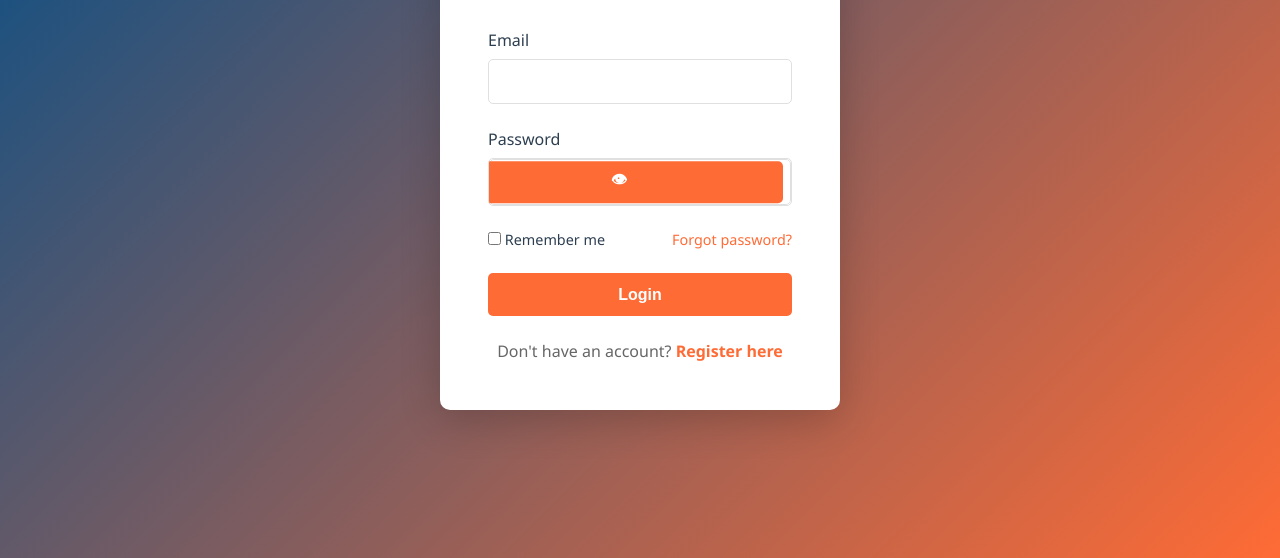
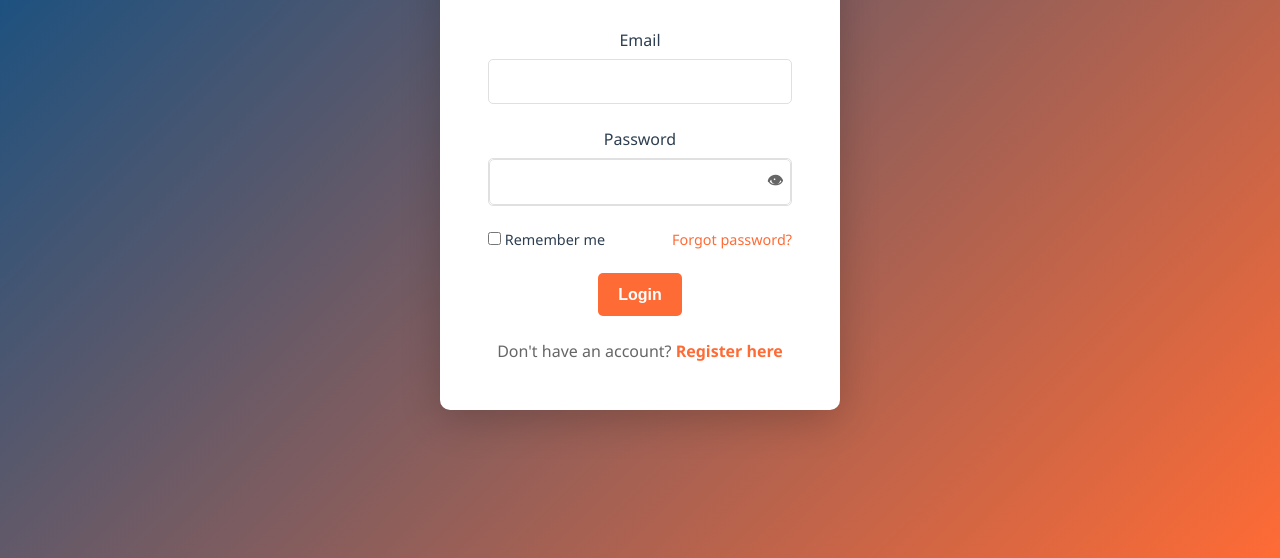
Before and after one commit to saikiranyt2001/mycart, a website: page frontend/login.html in a window 1280 px wide. Shown: the part 242-800 px from the top of the page. Drawn offline with Linux system fonts and the light colour scheme; no server answers.

Commit message:
Improve auth UI and API fallback

```diff
--- a/frontend/css/auth.css
+++ b/frontend/css/auth.css
@@ -46,6 +46,10 @@ body {
     color: var(--secondary-color);
 }
 
+.auth-box form {
+    text-align: center;
+}
+
 .form-group {
     margin-bottom: 1.5rem;
 }
@@ -58,6 +62,8 @@ body {
     overflow: hidden;
     background: #fff;
     position: relative;
+    width: 100%;
+    max-width: 320px;
 }
 
 .password-input-wrapper input {
@@ -65,6 +71,15 @@ body {
     min-width: 0;
     border: 0;
     padding: 0.6rem 2.1rem 0.6rem 0.8rem;
+    background: #fff;
+}
+
+.password-input-wrapper input:-webkit-autofill,
+.password-input-wrapper input:-webkit-autofill:hover,
+.password-input-wrapper input:-webkit-autofill:focus {
+    box-shadow: 0 0 0 1000px #fff inset;
+    -webkit-text-fill-color: var(--dark-text);
+    caret-color: var(--dark-text);
 }
 
 .password-input-wrapper input:focus {
@@ -87,12 +102,13 @@ body {
     cursor: pointer;
     color: #666;
     font-size: 0.9rem;
+    background: transparent;
     transition: background-color 0.2s, color 0.2s;
 }
 
 .toggle-password:hover {
-    background: #f5f5f5;
-    color: var(--primary-color);
+    background: transparent;
+    color: #333;
 }
 
 .toggle-password:focus {
@@ -142,8 +158,11 @@ body {
 }
 
 .auth-box button {
-    width: 100%;
-    padding: 0.8rem;
+    display: inline-flex;
+    align-items: center;
+    justify-content: center;
+    width: auto;
+    padding: 0.8rem 1.25rem;
     background-color: var(--primary-color);
     color: white;
     border: none;
@@ -156,6 +175,17 @@ body {
 
 .auth-box button:hover {
     background-color: #E85A2A;
+}
+
+.auth-box button.toggle-password {
+    background: transparent;
+    color: #666;
+    padding: 0;
+    width: 1rem;
+    min-width: 0;
+    height: 1rem;
+    border: none;
+    box-shadow: none;
 }
 
 .auth-link {
--- a/frontend/js/auth.js
+++ b/frontend/js/auth.js
@@ -63,7 +63,8 @@ if (loginForm) {
                 body: JSON.stringify(formData)
             });
 
-            const data = await response.json();
+            const isJson = response.headers.get('content-type')?.includes('application/json');
+            const data = isJson ? await response.json() : { message: await response.text() };
 
             if (response.ok) {
                 localStorage.setItem('token', data.token);
--- a/frontend/js/config.js
+++ b/frontend/js/config.js
@@ -24,23 +24,19 @@
     const candidates = [];
     const isLocalHost = (typeof window !== 'undefined') && ['localhost', '127.0.0.1'].includes(window.location.hostname);
 
-    // On localhost/127 force local backend without probing to avoid hitting remote
-    if (isLocalHost) {
-      console.info('[api] forcing local base', DEFAULT_LOCAL);
-      return DEFAULT_LOCAL;
-    }
-
     if (stored && stored.trim()) {
       candidates.push(stored.trim());
     }
 
-    candidates.push(DEFAULT_LOCAL);
-
-    if (typeof window !== 'undefined' && window.location && /^https?:/.test(window.location.origin)) {
-      candidates.push(`${window.location.origin}/api`);
+    if (isLocalHost) {
+      candidates.push(DEFAULT_LOCAL, DEFAULT_REMOTE);
+    } else {
+      candidates.push(DEFAULT_LOCAL);
+      if (typeof window !== 'undefined' && window.location && /^https?:/.test(window.location.origin)) {
+        candidates.push(`${window.location.origin}/api`);
+      }
+      candidates.push(DEFAULT_REMOTE);
     }
-
-    candidates.push(DEFAULT_REMOTE);
 
     for (const c of candidates) {
       if (await probe(c)) {
@@ -48,8 +44,11 @@
         return c;
       }
     }
-    console.warn('[api] falling back to', candidates[0]);
-    return candidates[0] || DEFAULT_LOCAL;
+
+    // If nothing responded, prefer remote when running on localhost to avoid stale ports
+    const fallback = isLocalHost ? DEFAULT_REMOTE : (candidates[0] || DEFAULT_REMOTE);
+    console.warn('[api] falling back to', fallback);
+    return fallback;
   }
 
   const ready = (async () => {
```
